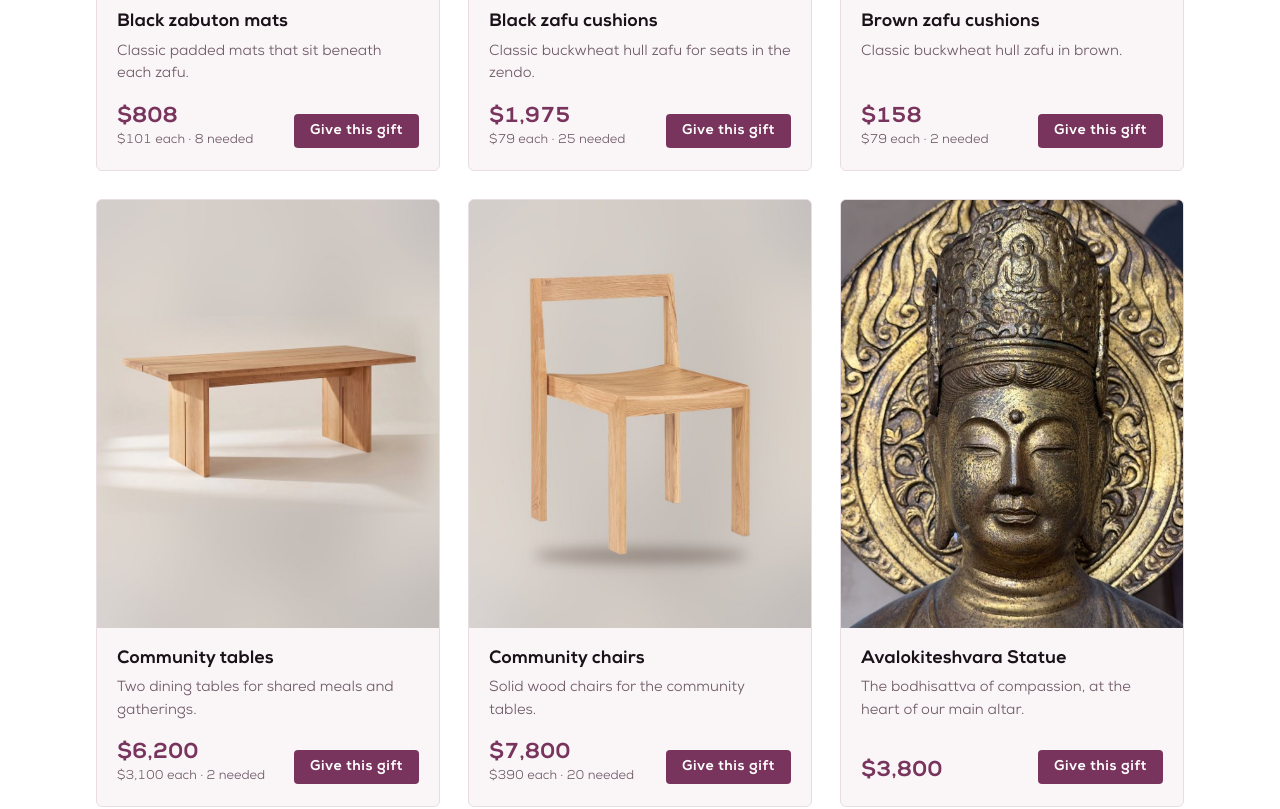
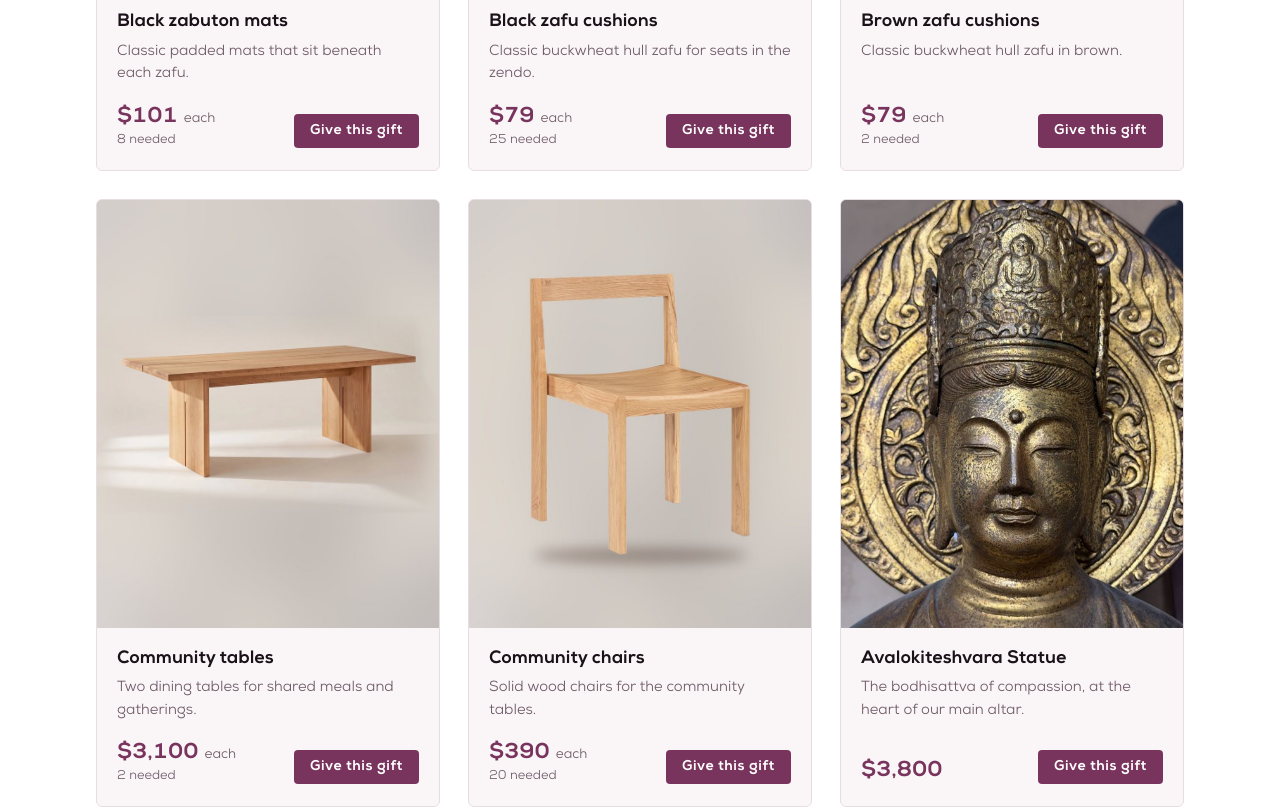
Before and after one commit to alexgodin/nyzc_registry, a plain HTML site: page index.html in a window 1280 px wide. Shown: the part 2140-2949 px from the top of the page. Drawn offline with Linux system fonts and the light colour scheme.

Commit message:
Show per-unit price with 'each' beside it on multi-quantity items
Co-Authored-By: Claude Sonnet 5.5 <noreply@anthropic.com>

```diff
--- a/index.html
+++ b/index.html
@@ -85,7 +85,7 @@
         <h2 class="gift-name">Black zabuton cases</h2>
         <p class="gift-note">Black replacement covers for sun-faded Zabutons.</p>
         <div class="gift-foot">
-          <div class="gift-price">$2,652<small>$68 each · 39 needed</small></div>
+          <div class="gift-price">$68<span class="each">each</span><small>39 needed</small></div>
           <a class="gift-btn" href="mailto:info@zencare.org?subject=Practice%20Registry%3A%20Interested%20in%20Donating%20Black%20zabuton%20cases">Give this gift</a>
           <span class="gift-thanks">Given with thanks</span>
         </div>
@@ -97,7 +97,7 @@
         <h2 class="gift-name">Black zabuton mats</h2>
         <p class="gift-note">Classic padded mats that sit beneath each zafu.</p>
         <div class="gift-foot">
-          <div class="gift-price">$808<small>$101 each · 8 needed</small></div>
+          <div class="gift-price">$101<span class="each">each</span><small>8 needed</small></div>
           <a class="gift-btn" href="mailto:info@zencare.org?subject=Practice%20Registry%3A%20Interested%20in%20Donating%20Black%20zabuton%20mats">Give this gift</a>
           <span class="gift-thanks">Given with thanks</span>
         </div>
@@ -109,7 +109,7 @@
         <h2 class="gift-name">Black zafu cushions</h2>
         <p class="gift-note">Classic buckwheat hull zafu for seats in the zendo.</p>
         <div class="gift-foot">
-          <div class="gift-price">$1,975<small>$79 each · 25 needed</small></div>
+          <div class="gift-price">$79<span class="each">each</span><small>25 needed</small></div>
           <a class="gift-btn" href="mailto:info@zencare.org?subject=Practice%20Registry%3A%20Interested%20in%20Donating%20Black%20zafu%20cushions">Give this gift</a>
           <span class="gift-thanks">Given with thanks</span>
         </div>
@@ -121,7 +121,7 @@
         <h2 class="gift-name">Brown zafu cushions</h2>
         <p class="gift-note">Classic buckwheat hull zafu in brown.</p>
         <div class="gift-foot">
-          <div class="gift-price">$158<small>$79 each · 2 needed</small></div>
+          <div class="gift-price">$79<span class="each">each</span><small>2 needed</small></div>
           <a class="gift-btn" href="mailto:info@zencare.org?subject=Practice%20Registry%3A%20Interested%20in%20Donating%20Brown%20zafu%20cushions">Give this gift</a>
           <span class="gift-thanks">Given with thanks</span>
         </div>
@@ -133,7 +133,7 @@
         <h2 class="gift-name">Community tables</h2>
         <p class="gift-note">Two dining tables for shared meals and gatherings.</p>
         <div class="gift-foot">
-          <div class="gift-price">$6,200<small>$3,100 each · 2 needed</small></div>
+          <div class="gift-price">$3,100<span class="each">each</span><small>2 needed</small></div>
           <a class="gift-btn" href="mailto:info@zencare.org?subject=Practice%20Registry%3A%20Interested%20in%20Donating%20Community%20tables">Give this gift</a>
           <span class="gift-thanks">Given with thanks</span>
         </div>
@@ -145,7 +145,7 @@
         <h2 class="gift-name">Community chairs</h2>
         <p class="gift-note">Solid wood chairs for the community tables.</p>
         <div class="gift-foot">
-          <div class="gift-price">$7,800<small>$390 each · 20 needed</small></div>
+          <div class="gift-price">$390<span class="each">each</span><small>20 needed</small></div>
           <a class="gift-btn" href="mailto:info@zencare.org?subject=Practice%20Registry%3A%20Interested%20in%20Donating%20Community%20chairs">Give this gift</a>
           <span class="gift-thanks">Given with thanks</span>
         </div>
--- a/styles.css
+++ b/styles.css
@@ -87,6 +87,7 @@ body {
 .gift-foot { display: flex; align-items: flex-end; justify-content: space-between; gap: 12px; margin-top: auto; padding-top: 14px; }
 .gift-price { color: var(--price); font-weight: 800; font-size: 1.35rem; font-variant-numeric: tabular-nums; line-height: 1.1; }
 .gift-price small { display: block; margin-top: 4px; color: var(--muted); font-weight: 400; font-size: 0.8rem; }
+.gift-price .each { margin-left: 6px; color: var(--muted); font-weight: 400; font-size: 0.85rem; }
 .gift-price.tbd { font-size: 1rem; color: var(--muted); }
 .gift-btn {
   flex-shrink: 0; padding: 10px 16px; border-radius: 4px;
```
